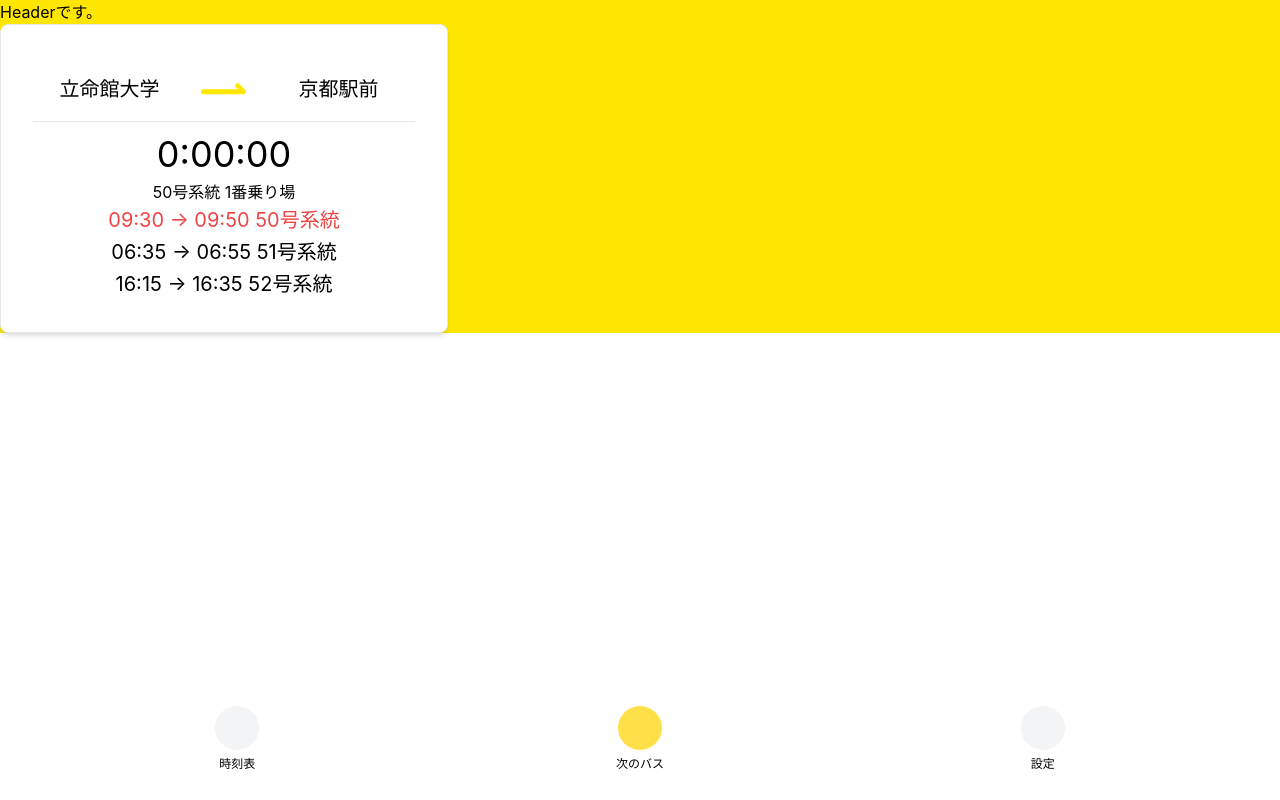
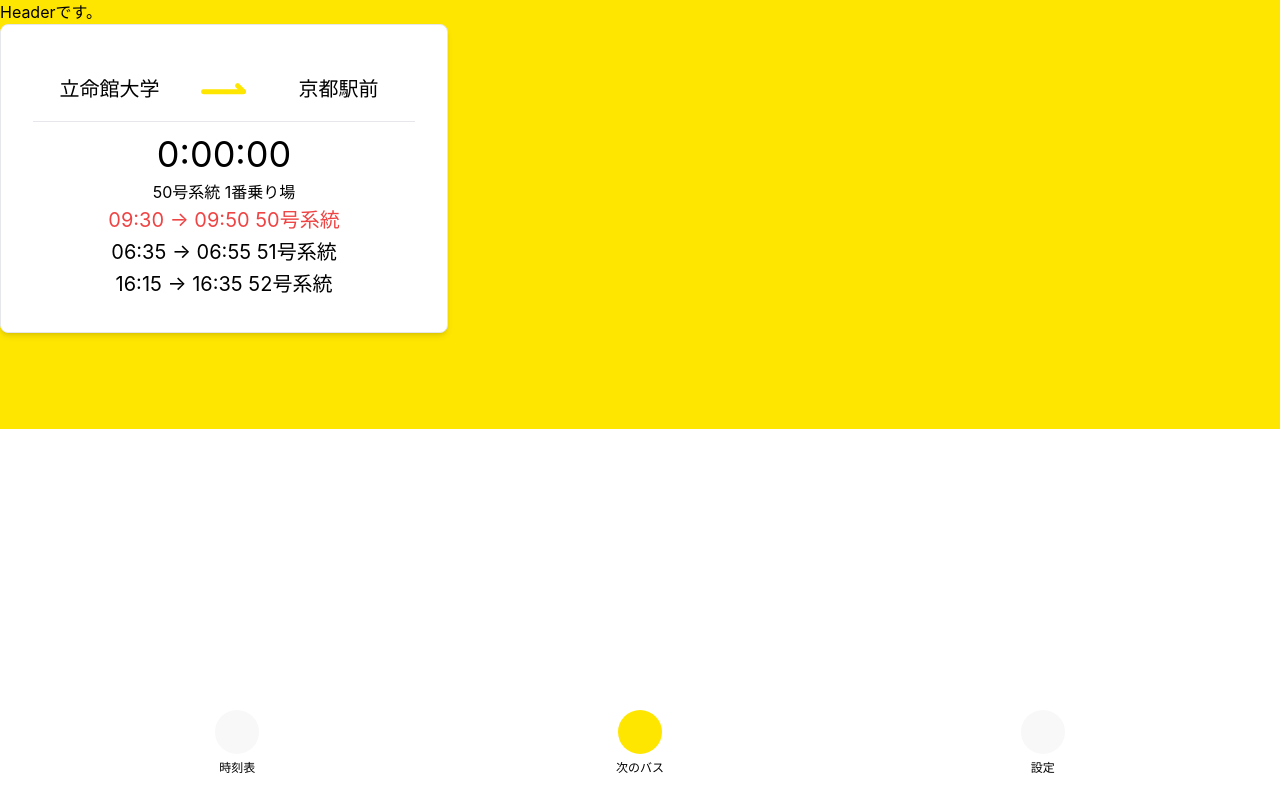
Before and after one commit to Shunkicreate/busdes-kic-web, a React (Create React App) app: page / in a window 1280 px wide. Built offline with nearby package versions, Linux system fonts and the light colour scheme.

Commit message:
hooter koteiOk

```diff
--- a/src/App.tsx
+++ b/src/App.tsx
@@ -14,7 +14,7 @@ const App = () => {
         <div className='App bg-main'>
             <RecoilRoot>
                 <Header></Header>
-                <div className=''>
+                <div className='pb-24'>
                     {
                         (() => {
                             if (mode === 'NextBus') {
--- a/src/atom/TabbarButton.tsx
+++ b/src/atom/TabbarButton.tsx
@@ -3,7 +3,7 @@ import React from 'react'
 export const TabbarButton = ({ mode, modeName, color, switchMode }: { mode: mode, modeName: string, color: string, switchMode: (prm: mode) => void }) => {
     return (
         // <div className='px-5 pt-2 text-1xl text-center'>
-        <div className='mt-3 mb-5 text-1xl text-center'>
+        <div className='text-1xl text-center'>
             <button onClick={() => { switchMode(mode); }} className={`${color} w-11 h-11 rounded-full`}></button>
             <p className='text-xs'>{modeName}</p>
         </div>
--- a/src/layout/Footer.tsx
+++ b/src/layout/Footer.tsx
@@ -11,16 +11,16 @@ export const Footer = ({ setMode, currentMode }: { setMode: React.Dispatch<React
     }
     const color = (mode: mode, currentMode: mode) => {
         if (mode === currentMode) {
-            return 'bg-yellow-300'
+            return 'bg-main'
         }
         else {
-            return 'bg-gray-100'
+            return 'bg-bgColor'
         }
     }
 
     return (
-        <div className=''>
-            <div className='absolute bottom-0 w-full grid grid-cols-3 gap-2 px-10 my-2 bg-white'>
+        <div>
+            <div className='fixed bottom-0 w-full grid grid-cols-3 gap-2 pt-3 pb-6 px-10 -mt-10 bg-white'>
                 <TabbarButton mode='TimeTable' modeName='時刻表' color={color('TimeTable', currentMode)} switchMode={switchMode}></TabbarButton>
                 <TabbarButton mode='NextBus' modeName='次のバス' color={color('NextBus', currentMode)} switchMode={switchMode}></TabbarButton>
                 <TabbarButton mode='Settings' modeName='設定' color={color('Settings', currentMode)} switchMode={switchMode}></TabbarButton>
```
